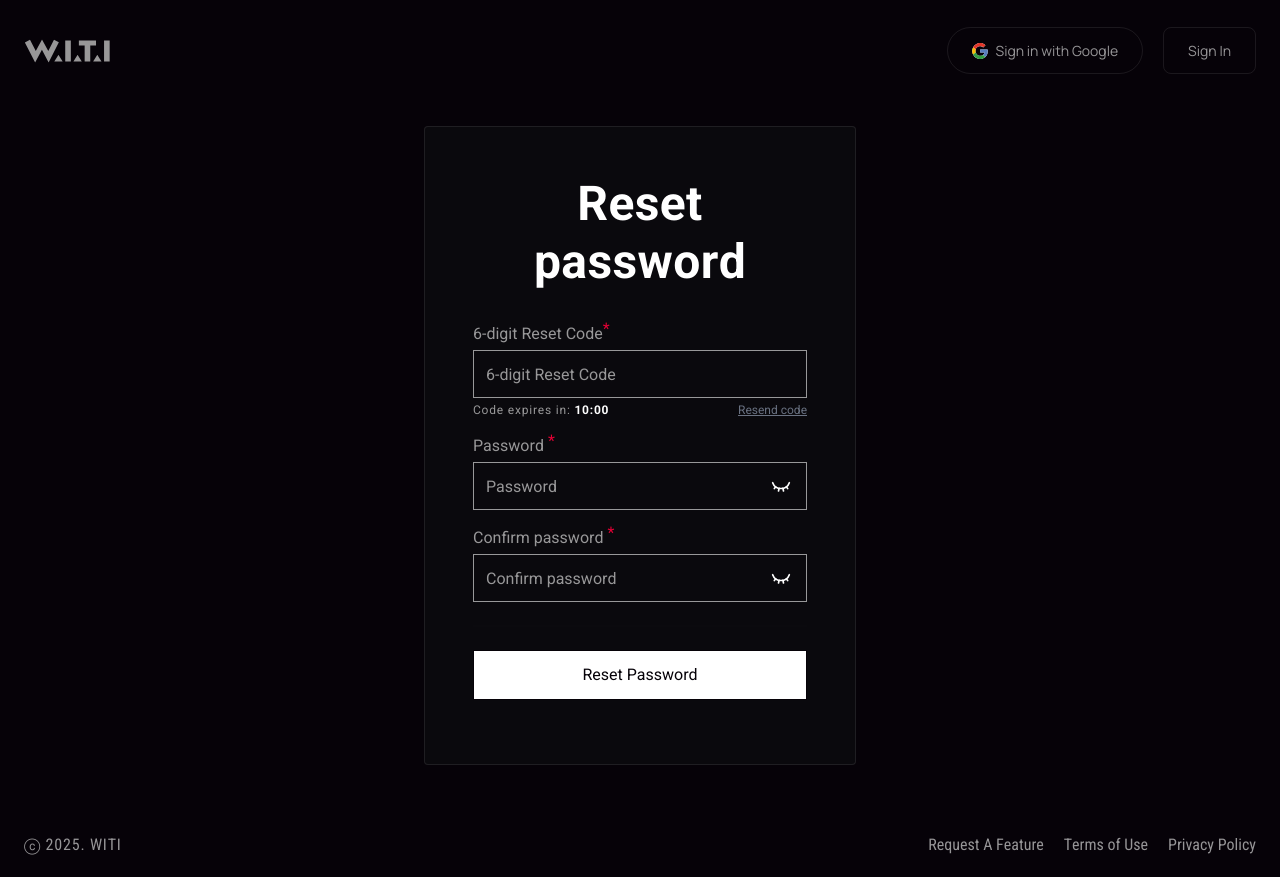
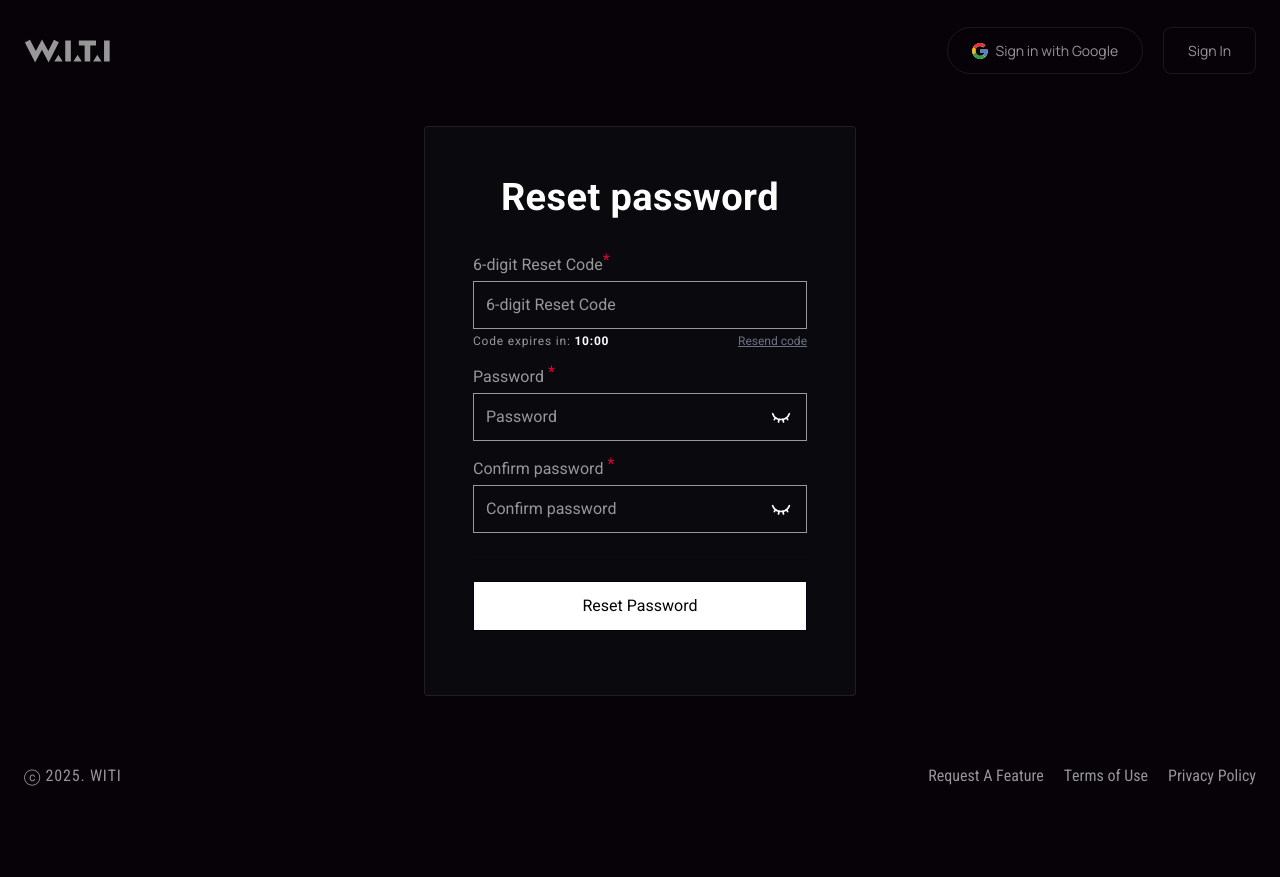
Before and after one commit to zakirhasan736/AI-music-validation-frontend, a Next.js app: page /auth/forgot-password/reset-password in a window 1280 px wide. After the commit the page ends 808 px from the top, so only its background shows below. Built offline with nearby package versions, Linux system fonts and the light colour scheme; no server answers; a web font is replaced by a local one.

Commit message:
updated resp

```diff
--- a/src/app/auth/forgot-password/request-reset-password/page.tsx
+++ b/src/app/auth/forgot-password/request-reset-password/page.tsx
@@ -56,7 +56,7 @@ const RequestResetPasswordPage: React.FC = () => {
     <div className="auth-page-main-wrapper flex flex-col items-center justify-center h-full pt-[25px] pb-14">
       <div className="custom-container max-w-[480px] mx-auto">
         <div className="auth-content-area px-6 py-10 sm:p-12">
-          <h2 className="auth-title mb-8 font-roboto font-bold leading-[120%] text-[28px] sm:text-[48px] text-mono-01 text-center">
+          <h2 className="auth-title mb-8 font-roboto font-bold leading-[120%] text-[28px] sm:text-[38px] text-mono-01 text-center">
             Forgot password
           </h2>
 
--- a/src/app/auth/forgot-password/reset-password/page.tsx
+++ b/src/app/auth/forgot-password/reset-password/page.tsx
@@ -190,7 +190,7 @@ const ResetPasswordPage: React.FC = () => {
     <div className="auth-page-main-wrapper flex flex-col items-center justify-center h-full pt-[25px] pb-14">
       <div className="custom-container max-w-[480px] mx-auto">
         <div className="auth-content-area py-10 sm:p-12">
-          <h2 className="auth-title mb-8 font-roboto font-bold leading-[120%] text-[28px] sm:text-[48px] text-mono-01 text-center">
+          <h2 className="auth-title mb-8 font-roboto font-bold leading-[120%] text-[28px] sm:text-[38px] text-mono-01 text-center">
             Reset password
           </h2>
 
```
